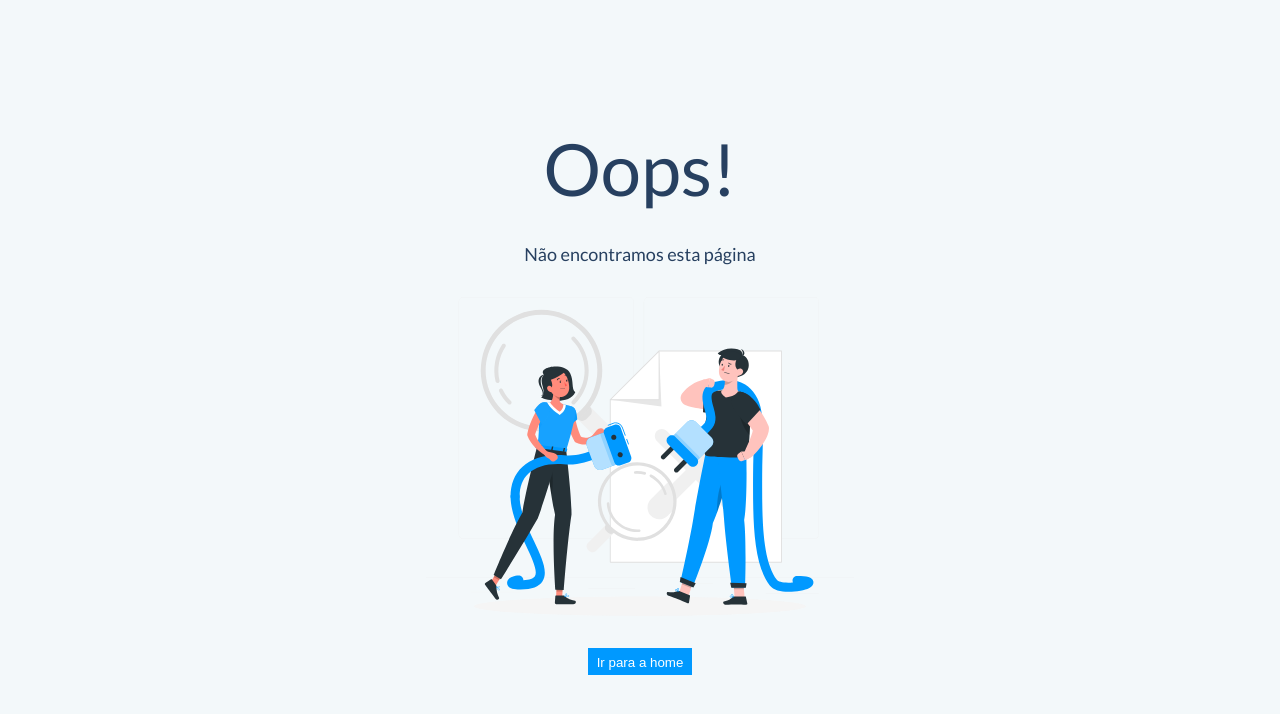
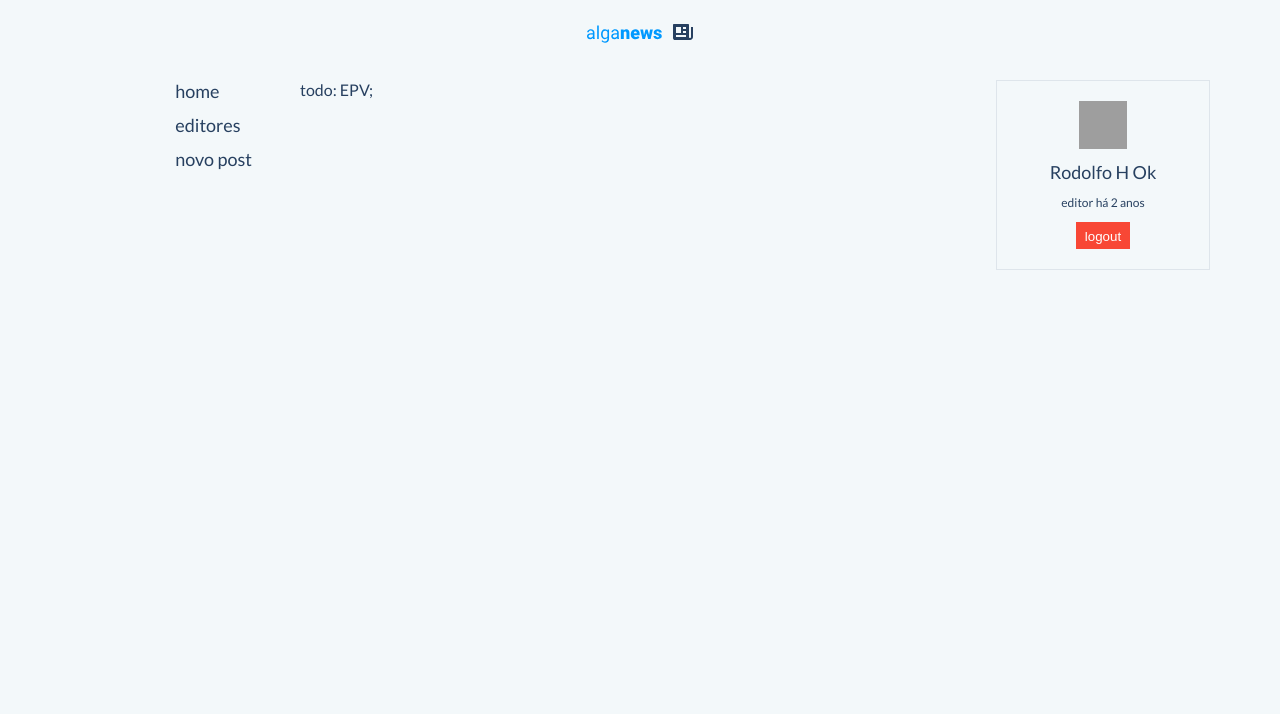
Before and after one commit to rodolfoHOk/algaworks.alganews-cms, a React (Create React App) app: page /editores/1 in a window 1280 px wide. Shown: the top 714 px of the page. Built offline with nearby package versions, Linux system fonts and the light colour scheme; grey boxes are pictures that could not be loaded; what react-markdown-editor-lite would draw is missing.

Commit message:
pagina EditorProfile - rota e estilizando componente de biblioteca externa

```diff
--- a/src/app/components/Profile/Profile.styles.ts
+++ b/src/app/components/Profile/Profile.styles.ts
@@ -1,7 +1,8 @@
 import { transparentize } from 'polished';
+import { Link } from 'react-router-dom';
 import styled from 'styled-components';
 
-export const Wrapper = styled.a`
+export const Wrapper = styled(Link)`
   display: flex;
   align-items: center;
   gap: 24px;
@@ -17,7 +18,7 @@ export const Wrapper = styled.a`
 
   &:hover,
   &:focus {
-    outline: 5px solid #0099FF;
+    outline: none;
     box-shadow: 0 0 0 5px #09f;
     border-color: #09f;
   }
--- a/src/app/components/Profile/Profile.tsx
+++ b/src/app/components/Profile/Profile.tsx
@@ -4,14 +4,15 @@ export interface ProfileProps {
   name: string;
   description: string;
   avatar: string;
+  editorId: number;
 }
 
-export default function Profile({ name, description, avatar }: ProfileProps) {
-  return <P.Wrapper>
+export default function Profile({ name, description, avatar, editorId }: ProfileProps) {
+  return <P.Wrapper tabIndex={0} to={`/editores/${editorId}`}>
     <P.Avatar src={avatar} alt={name} />
     <P.Info>
       <P.Name>{name}</P.Name>
       <P.Description>{description}</P.Description>
     </P.Info>
-  </P.Wrapper>
+  </P.Wrapper >
 }
--- a/src/app/features/EditorsList.tsx
+++ b/src/app/features/EditorsList.tsx
@@ -7,26 +7,31 @@ export default function EditorsList() {
       name={'Felipe Hash'}
       description={'criador de conteúdo a 3 anos'}
       avatar={'https://encrypted-tbn0.gstatic.com/images?q=tbn:ANd9GcRNf0vAZLggJoZxGKpfOa3EBClHkwQmmvv9Lg&usqp=CAU'}
+      editorId={1}
     />
     <Profile
       name={'João Frango'}
       description={'criador de conteúdo a 2 anos'}
       avatar={'https://encrypted-tbn0.gstatic.com/images?q=tbn:ANd9GcRNf0vAZLggJoZxGKpfOa3EBClHkwQmmvv9Lg&usqp=CAU'}
+      editorId={2}
     />
     <Profile
       name={'Alex Teixeira'}
       description={'criador de conteúdo a 2 anos'}
       avatar={'https://encrypted-tbn0.gstatic.com/images?q=tbn:ANd9GcRNf0vAZLggJoZxGKpfOa3EBClHkwQmmvv9Lg&usqp=CAU'}
+      editorId={3}
     />
     <Profile
       name={'Camila Vasconcellos'}
       description={'criadora de conteúdo a 6 anos'}
       avatar={'https://encrypted-tbn0.gstatic.com/images?q=tbn:ANd9GcRNf0vAZLggJoZxGKpfOa3EBClHkwQmmvv9Lg&usqp=CAU'}
+      editorId={4}
     />
     <Profile
       name={'Gabriel Freitas'}
       description={'criador de conteúdo a 2 meses'}
       avatar={'https://encrypted-tbn0.gstatic.com/images?q=tbn:ANd9GcRNf0vAZLggJoZxGKpfOa3EBClHkwQmmvv9Lg&usqp=CAU'}
+      editorId={5}
     />
   </EditorsListWrapper>
 }
--- /dev/null
+++ b/src/app/views/EditorProfile.view.tsx
@@ -0,0 +1,7 @@
+import DefaultLayout from "../layouts/Default";
+
+export default function EditorProfileView() {
+  return <DefaultLayout>
+    todo: EPV;
+  </DefaultLayout>
+}
--- a/src/index.tsx
+++ b/src/index.tsx
@@ -8,6 +8,7 @@ import NotFound404 from './app/views/NotFound404.view';
 import GlobalStyles from './core/globalStyles';
 import EditorsListView from './app/views/EditorsList.view';
 import PostCreateView from './app/views/PostCreate.view';
+import EditorProfileView from './app/views/EditorProfile.view';
 
 ReactDOM.render(
   <React.StrictMode>
@@ -15,6 +16,7 @@ ReactDOM.render(
       <Switch>
         <Route path="/" exact component={Home} />
         <Route path="/editores" exact component={EditorsListView} />
+        <Route path="/editores/:id" exact component={EditorProfileView} />
         <Route path="/posts/criar" exact component={PostCreateView} />
         <Route component={NotFound404} />
       </Switch>
```
